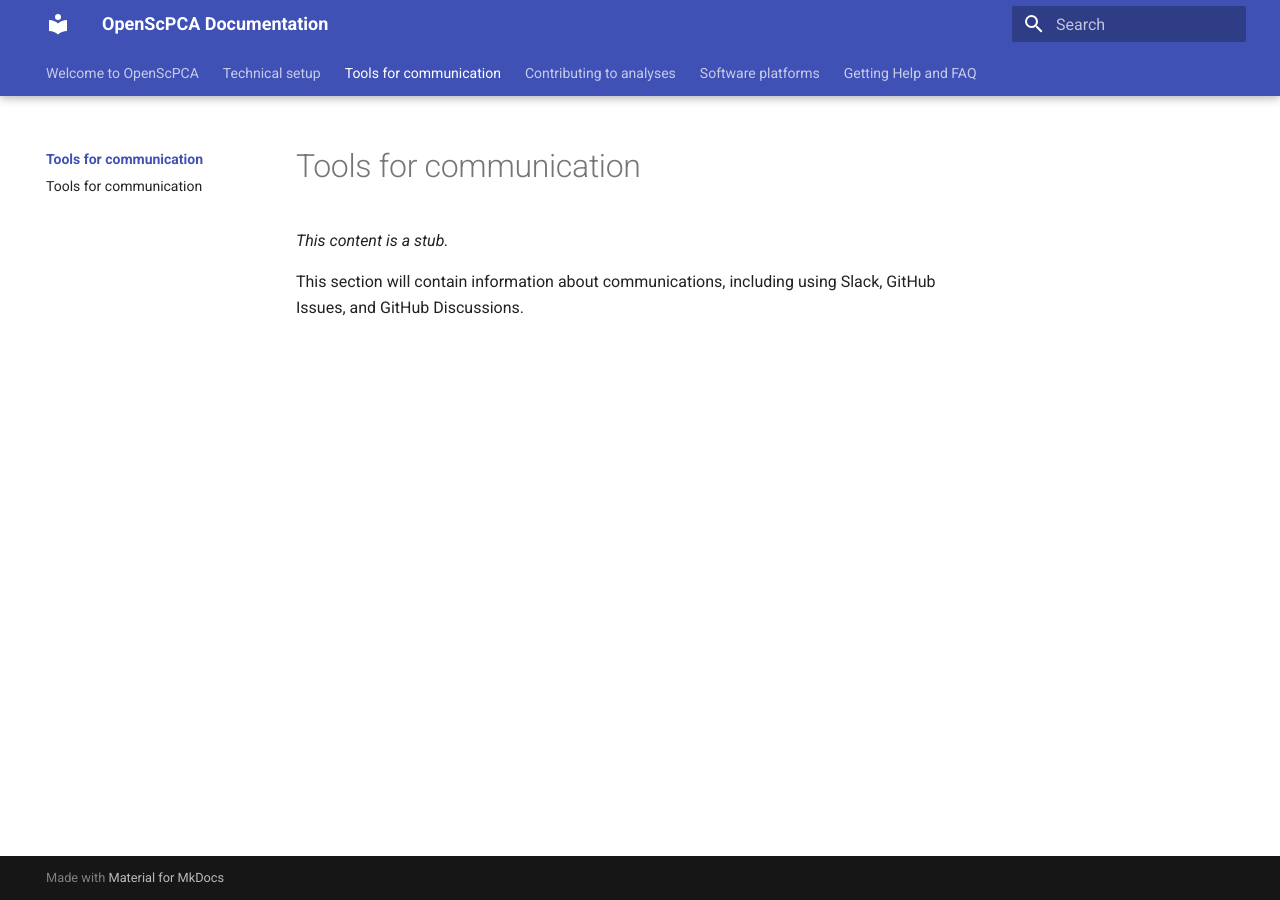
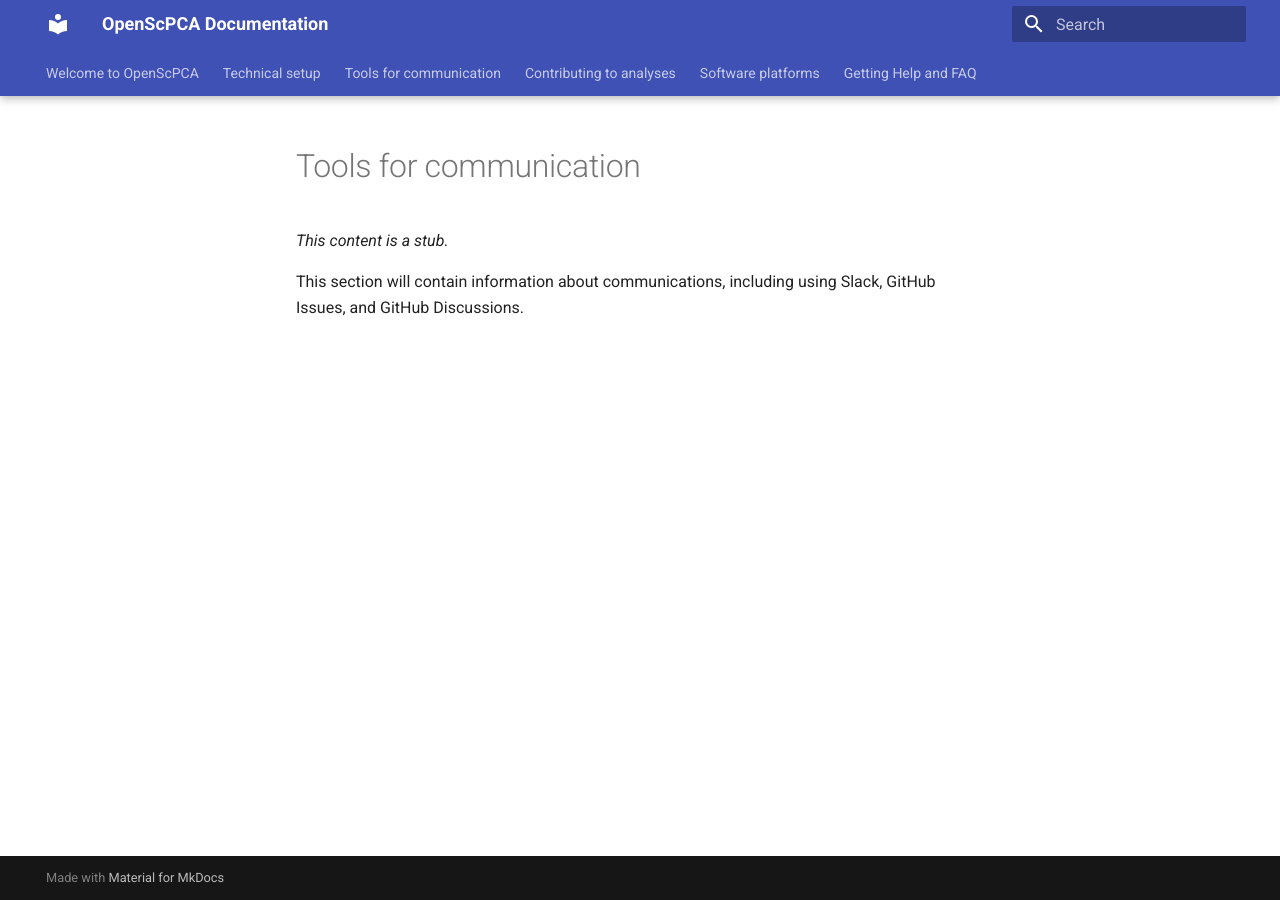
Before and after one commit to AlexsLemonade/OpenScPCA-analysis, an MkDocs documentation site: the page built from docs/communications-tools/index.md, in a window 1280 px wide. Built offline with MkDocs 1.6.1 and Material for MkDocs 9.7.7, drawn with Linux system fonts in a browser that asks for light colours.

Commit message:
Update mkdocs.yml
Co-authored-by: Deepa Prasad <d.prasad@alexslemonade.org>

```diff
--- a/mkdocs.yml
+++ b/mkdocs.yml
@@ -36,7 +36,6 @@ nav:
   - Technical setup:           # Fork/clone, local environment setup
     - technical-setup/index.md
   - Tools for communication:   # Slack, issues, discussions
-    - communications-tools/index.md
     - communications-tools/tools-for-communication.md
   - Contributing to analyses:  # Setting up an analysis, all the git stuff
     - contributing-to-analyses/index.md
```
